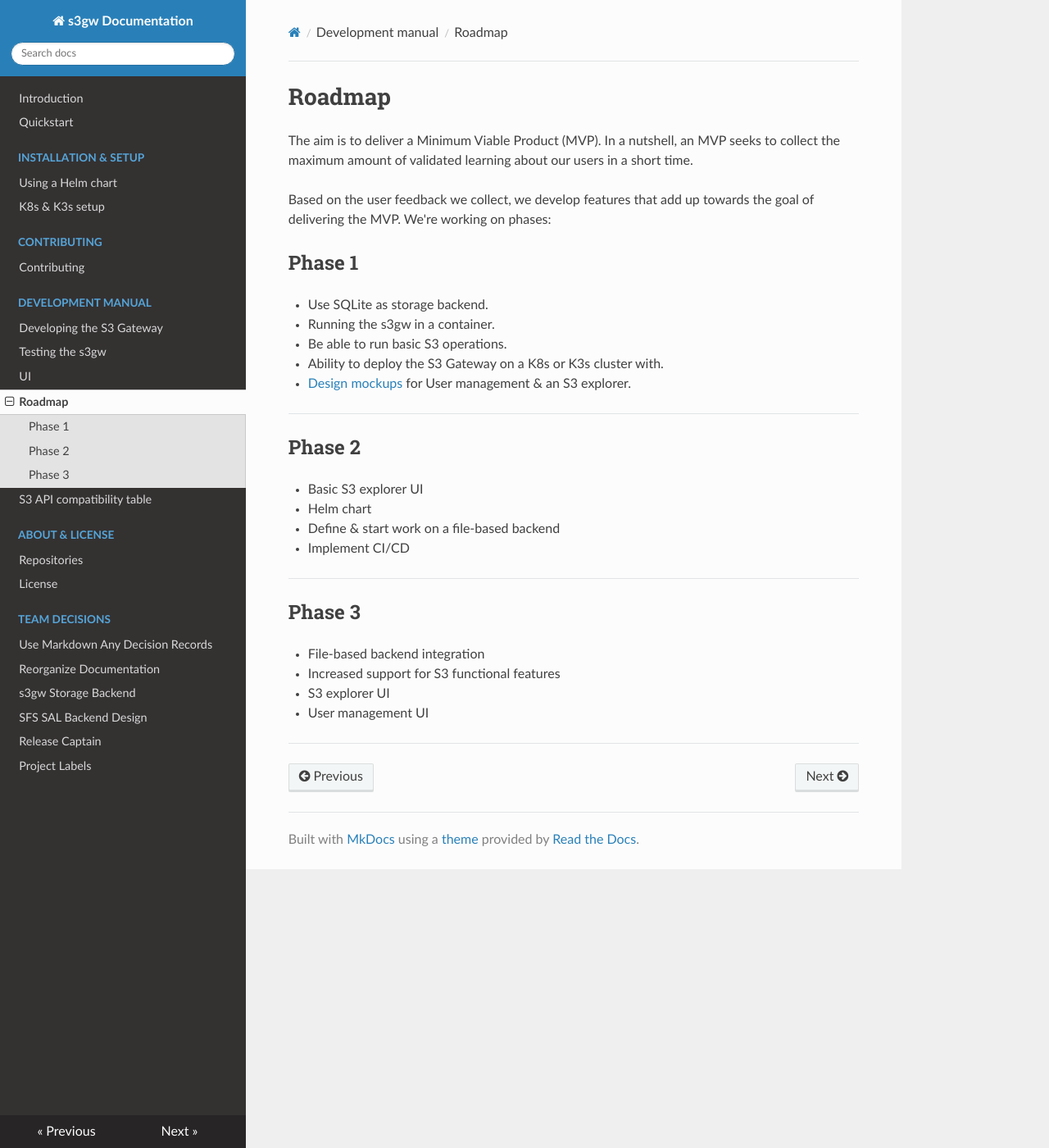
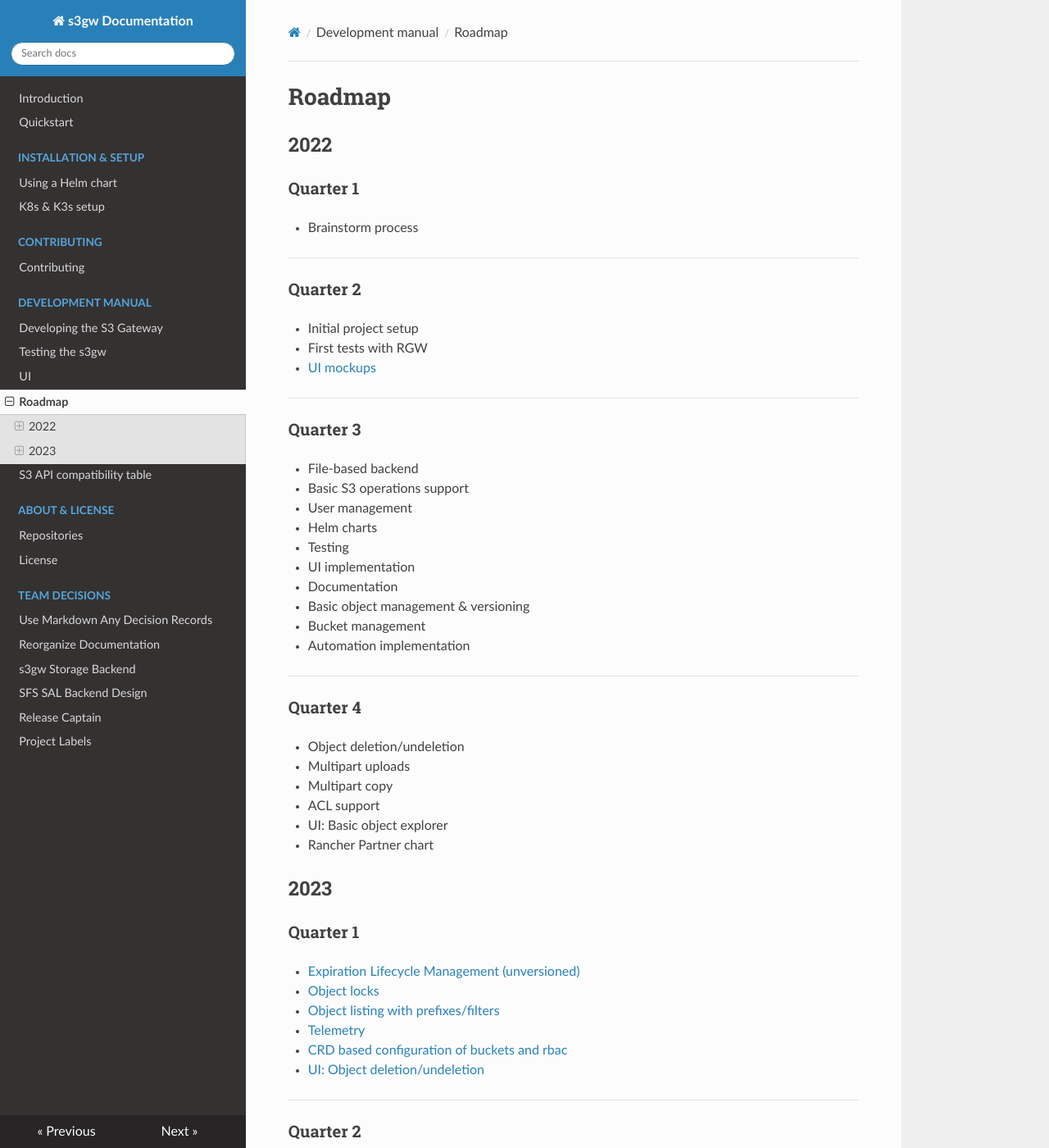
Before and after one commit to s3gw-tech/s3gw, an MkDocs documentation site: the page built from docs/roadmap.md, in a window 1280 px wide and 1400 px high. Shown: the whole window at 82% size. Built offline with MkDocs 1.6.1, drawn with Linux system fonts in a browser that asks for light colours; nearby versions of some CDN libraries; some of the changed text lies outside the part shown.

Commit message:
Roadmap updates
Signed-off-by: Jesus HM <jherman@suse.com>

```diff
--- a/docs/roadmap.md
+++ b/docs/roadmap.md
@@ -1,38 +1,98 @@
 # Roadmap
 
-The aim is to deliver a Minimum Viable Product (MVP). In a nutshell, an MVP
-seeks to collect the maximum amount of validated learning about our users in a
-short time.
+## 2022
 
-Based on the user feedback we collect, we develop features that add up towards
-the goal of delivering the MVP. We're working on phases:
+### Quarter 1
 
-## Phase 1
-
-- Use SQLite as storage backend.
-- Running the s3gw in a container.
-- Be able to run basic S3 operations.
-- Ability to deploy the S3 Gateway on a K8s or K3s cluster with.
-- [Design mockups][1] for User management & an S3 explorer.
+- Brainstorm process
 
 ---
 
-## Phase 2
+### Quarter 2
 
-- Basic S3 explorer UI
-- Helm chart
-- Define & start work on a file-based backend
-- Implement CI/CD
+- Initial project setup
+- First tests with RGW
+- [UI mockups][1]
 
 ---
 
-## Phase 3
+### Quarter 3
 
-- File-based backend integration
-- Increased support for S3 functional features
-- S3 explorer UI
-- User management UI
+- File-based backend
+- Basic S3 operations support
+- User management
+- Helm charts
+- Testing
+- UI implementation
+- Documentation
+- Basic object management & versioning
+- Bucket management
+- Automation implementation
 
 ---
 
-[1]: https://www.figma.com/file/IeozuvvYlrKBs7qm030dyo/S3-Wireframe?node-id=0%3A1
+### Quarter 4
+
+- Object deletion/undeletion
+- Multipart uploads
+- Multipart copy
+- ACL support
+- UI: Basic object explorer
+- Rancher Partner chart
+
+## 2023
+
+<!-- markdownlint-disable MD024 -->
+
+### Quarter 1
+
+- [Expiration Lifecycle Management (unversioned)][2]
+- [Object locks][3]
+- [Object listing with prefixes/filters][4]
+- [Telemetry][5]
+- [CRD based configuration of buckets and rbac][6]
+- [UI: Object deletion/undeletion][7]
+
+---
+
+### Quarter 2
+
+- [Expiration Lifecycle Management (versioned)][8]
+- [Access & Identity Management][10]
+- [Metrics from backend][9]
+- [UI: Object versioning][11]
+
+---
+
+### Quarter 3
+
+- [Implement Amazon Security Token][12]
+- [Cross-site replication][13]
+
+---
+
+### Quarter 4
+
+- [Implement Storage classes][14]
+- [Metrics on UI][15]
+
+---
+
+⚠️ This roadmap is an evergreen document and will most certainly evolve as we
+continue to learn from our users.
+
+[1]: https://www.figma.com/file/qGWXKomwzIUhsDz7QqixAc/S3-Wireframe---Branded?t=PAXtYcfL0tEPLPmm-1
+[2]: https://github.com/aquarist-labs/s3gw/issues/215
+[3]: https://github.com/aquarist-labs/s3gw/issues/228
+[4]: https://github.com/aquarist-labs/s3gw/issues/256
+[5]: https://github.com/aquarist-labs/s3gw/issues/202
+[6]: https://github.com/aquarist-labs/s3gw/issues/76
+[7]: https://github.com/aquarist-labs/s3gw/issues/255
+[8]: https://github.com/aquarist-labs/s3gw/issues/257
+[9]: https://github.com/aquarist-labs/s3gw/issues/258
+[10]: https://github.com/aquarist-labs/s3gw/issues/227
+[11]: https://github.com/aquarist-labs/s3gw/issues/271
+[12]: https://github.com/aquarist-labs/s3gw/issues/229
+[13]: https://github.com/aquarist-labs/s3gw/issues/259
+[14]: https://github.com/aquarist-labs/s3gw/issues/230
+[15]: https://github.com/aquarist-labs/s3gw/issues/258
```
